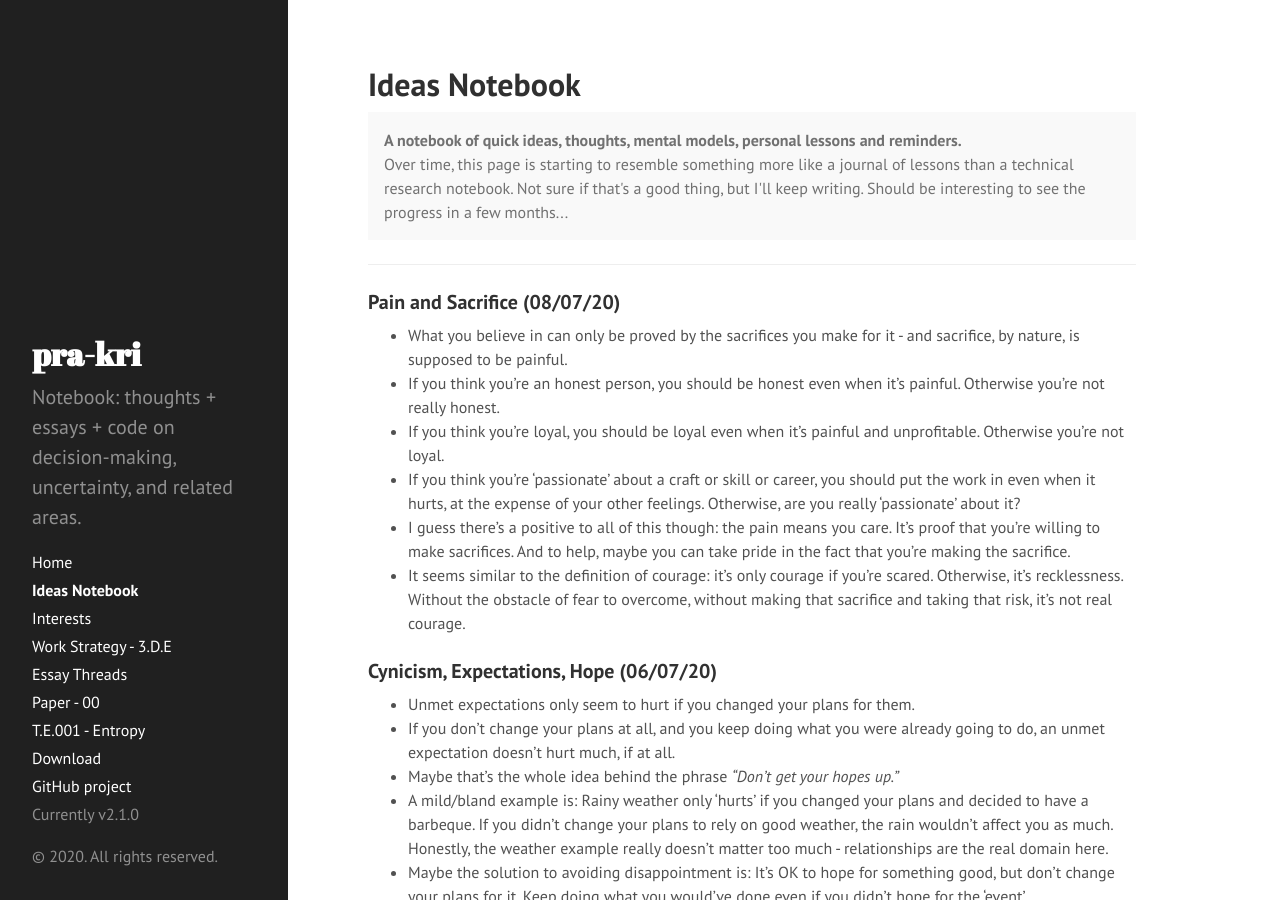
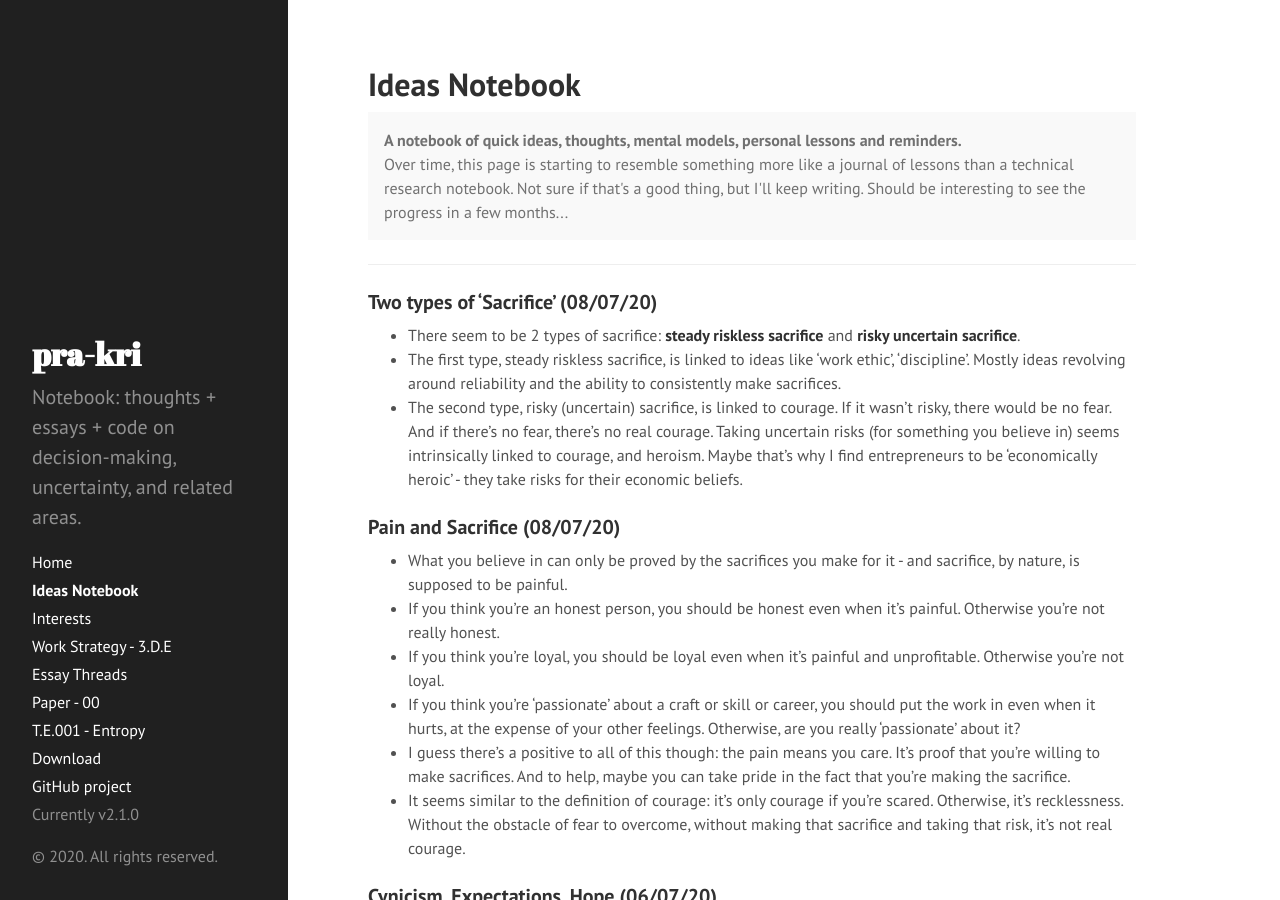
Before and after one commit to pra-kri/pra-kri.github.io, a Jekyll site: the page built from IdeasNotebook.md, in a window 1280 px wide and 900 px high. Built offline with Jekyll 4.4.1, drawn with Linux system fonts in a browser that asks for light colours.

Commit message:
Update IdeasNotebook.md

```diff
--- a/IdeasNotebook.md
+++ b/IdeasNotebook.md
@@ -10,6 +10,12 @@ title: Ideas Notebook
 
 
 ---
+
+### Two types of 'Sacrifice' (08/07/20)
+* There seem to be 2 types of sacrifice: **steady riskless sacrifice** and **risky uncertain sacrifice**.
+* The first type, steady riskless sacrifice, is linked to ideas like 'work ethic', 'discipline'. Mostly ideas revolving around reliability and the ability to consistently make sacrifices.
+* The second type, risky (uncertain) sacrifice, is linked to courage. If it wasn't risky, there would be no fear. And if there's no fear, there's no real courage. Taking uncertain risks (for something you believe in) seems intrinsically linked to courage, and heroism. Maybe that's why I find entrepreneurs to be 'economically heroic' - they take risks for their economic beliefs.
+
 
 ### Pain and Sacrifice (08/07/20)
 * What you believe in can only be proved by the sacrifices you make for it - and sacrifice, by nature, is supposed to be painful.
```
